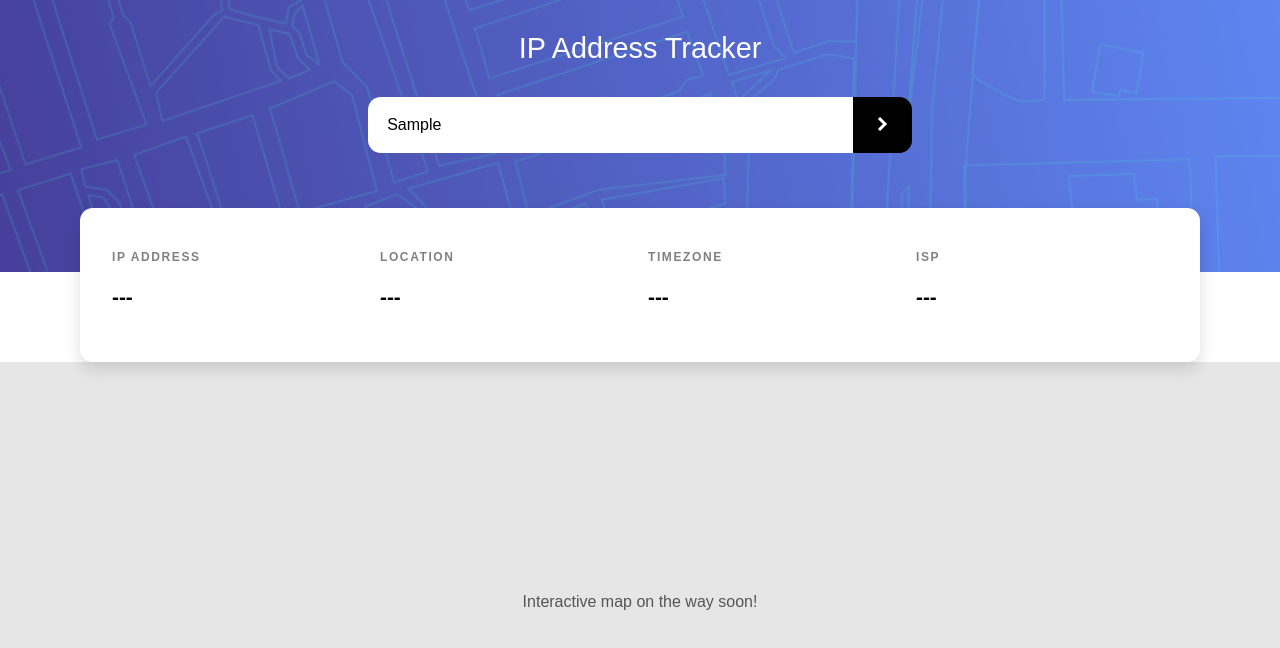
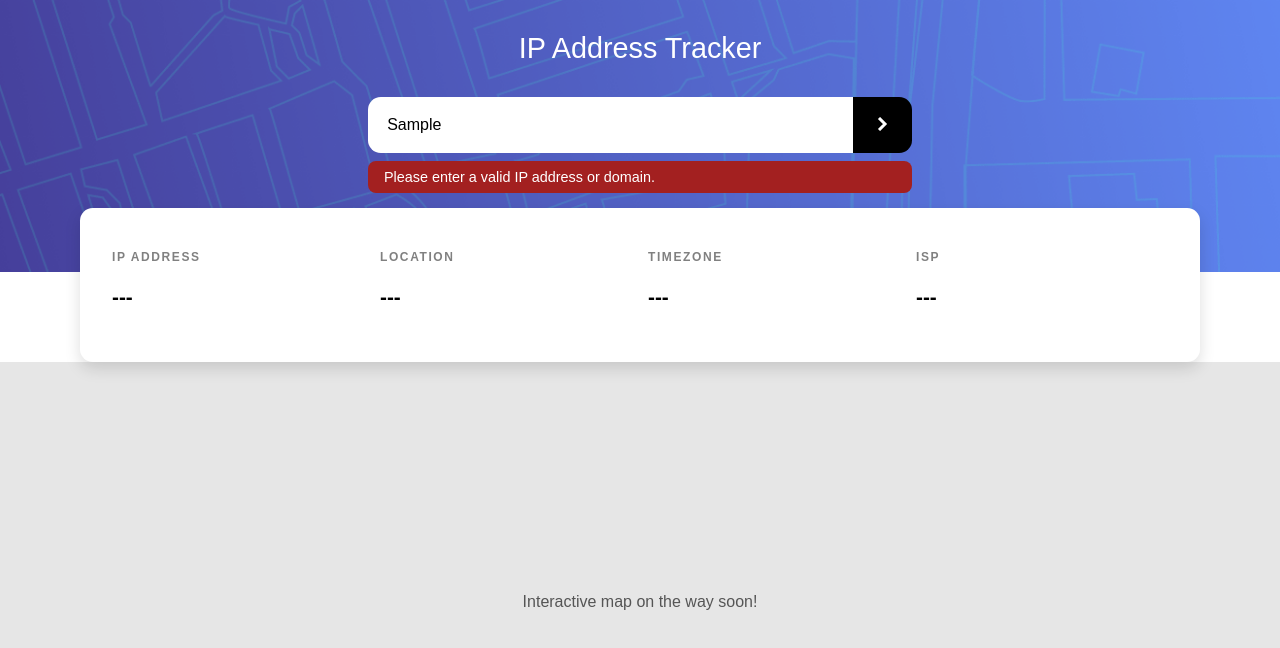
Before and after one commit to BallNChain24FEnd/AshleyWhite-Project-2_React-TypeScript-ip-address-tracker, a React (Vite) app: page / in a window 1280 px wide. Both pictures are taken after typing "Sample" into the empty fields and a click on the button "Search". Shown: the top 648 px of the page. Built offline with nearby package versions, Linux system fonts and the light colour scheme.

Commit message:
Commit 4: Added input validation and updated event types

```diff
--- a/src/App.css
+++ b/src/App.css
@@ -124,3 +124,15 @@ main {
     margin: 0.5rem 0;
   }
 }
+
+/* Search validation error */
+.error-message {
+  color: #fff;
+  background: #a32020;
+  padding: 0.5rem 1rem;
+  border-radius: 0.5rem;
+  max-width: 34rem;
+  margin: 0.5rem auto;
+  font-size: 0.9rem;
+  text-align: left;
+}
--- a/src/components/SearchForm.tsx
+++ b/src/components/SearchForm.tsx
@@ -1,5 +1,5 @@
 import { useState } from "react";
-import type { FormEvent } from "react";
+import type { SyntheticEvent } from "react";
 import arrowIcon from "../assets/icon-arrow.svg";
 
 // Define component props
@@ -9,21 +9,45 @@ interface SearchFormProps {
 
 // Search form component
 export default function SearchForm({ onSearch }: SearchFormProps) {
-  // Store search input
+  // Store input and error
   const [search, setSearch] = useState("");
+  const [error, setError] = useState("");
+
+  // Validate IP address or domain
+  function isValidSearch(value: string) {
+    // IPv4 address pattern
+    const ipPattern = /^(\d{1,3}\.){3}\d{1,3}$/;
+
+    // Domain pattern
+    const domainPattern =
+      /^(?!-)[a-zA-Z0-9-]+(\.[a-zA-Z0-9-]+)+$/;
+
+    if (ipPattern.test(value)) {
+      // Check each IP number (0-255)
+      return value.split(".").every(num => Number(num) <= 255);
+    }
+
+    return domainPattern.test(value);
+  }
 
   // Handle form submission
-  function handleSubmit(e: FormEvent<HTMLFormElement>) {
+  function handleSubmit(e: SyntheticEvent<HTMLFormElement>) {
     e.preventDefault();
 
     const value = search.trim();
 
-    if (!value) return;
+    if (!value || !isValidSearch(value)) {
+      setError("Please enter a valid IP address or domain.");
+      return;
+    }
 
+    // Clear error and send search
+    setError("");
     onSearch(value);
   }
 
   return (
+    <div>
       <form className="search-form" onSubmit={handleSubmit}>
         <label htmlFor="ip-search" className="sr-only">
           Search for an IP address or domain
@@ -34,12 +58,25 @@ export default function SearchForm({ onSearch }: SearchFormProps) {
           type="text"
           placeholder="Search for any IP address or domain"
           value={search}
-        onChange={(e) => setSearch(e.target.value)}
+          onChange={(e) => {
+            setSearch(e.target.value);
+            setError("");
+          }}
+          aria-invalid={error ? true : false}
+          aria-describedby={error ? "search-error" : undefined}
         />
 
         <button type="submit" aria-label="Search">
           <img src={arrowIcon} alt="" />
         </button>
       </form>
+
+      {/* Display validation error */}
+      {error && (
+        <p id="search-error" className="error-message" role="alert">
+          {error}
+        </p>
+      )}
+    </div>
   );
 }
```
Lines whose indentation alone changed are shown as unchanged.
